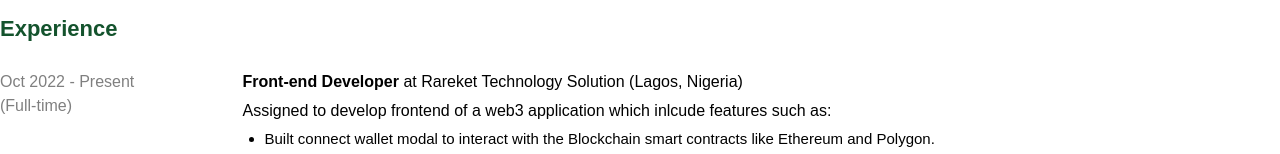
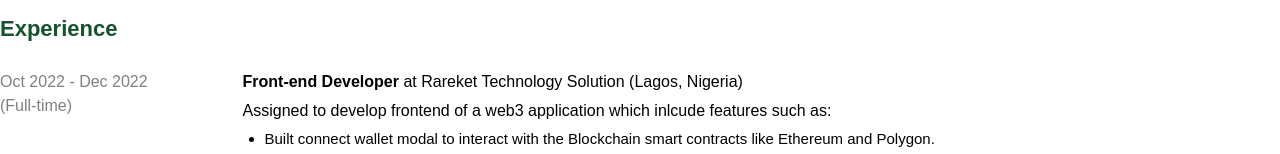
Before and after one commit to ehma90/Portfolio-App, a React (Create React App) app: page /resume in a window 1280 px wide. Shown: the part 373-527 px from the top of the page. Built offline with nearby package versions, Linux system fonts and the light colour scheme.

Commit message:
Update Resume

```diff
--- a/src/pages/Resume.jsx
+++ b/src/pages/Resume.jsx
@@ -25,7 +25,7 @@ function Resume() {
         <h2 className="resume-header">Experience</h2>
         <div className="experience">
           <div className="resume-list">
-            <label className="resume-date">Oct 2022 - Present</label>
+            <label className="resume-date">Oct 2022 - Dec 2022</label>
             <label className="resume-date">(Full-time)</label>
           </div>
           <div className="resume-lists">
```
